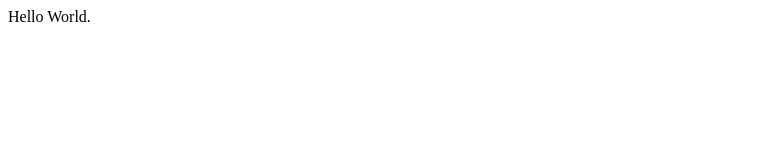
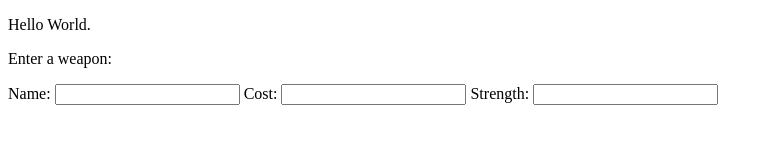
Before and after one commit to RussBus24/capstone-project, a website: page public/index.html in a window 1280 px wide. Shown: the whole page, without its empty margins (0-773 px from the left). Drawn offline with nearby package versions, Linux system fonts and the light colour scheme.

Commit message:
Added non working input fields

```diff
--- a/public/index.html
+++ b/public/index.html
@@ -7,6 +7,12 @@
 	<script src="https://code.jquery.com/jquery-3.1.0.min.js"></script>
 </head>
 <body>
-Hello World.
+<p>Hello World.</p>
+<p>Enter a weapon:</p>
+<form action="./weapon">
+	Name: <input type="text" name="name">
+	Cost: <input type="text" name="cost">
+	Strength: <input type="text" name="strength">
+</form>
 </body>
 </html>
```
